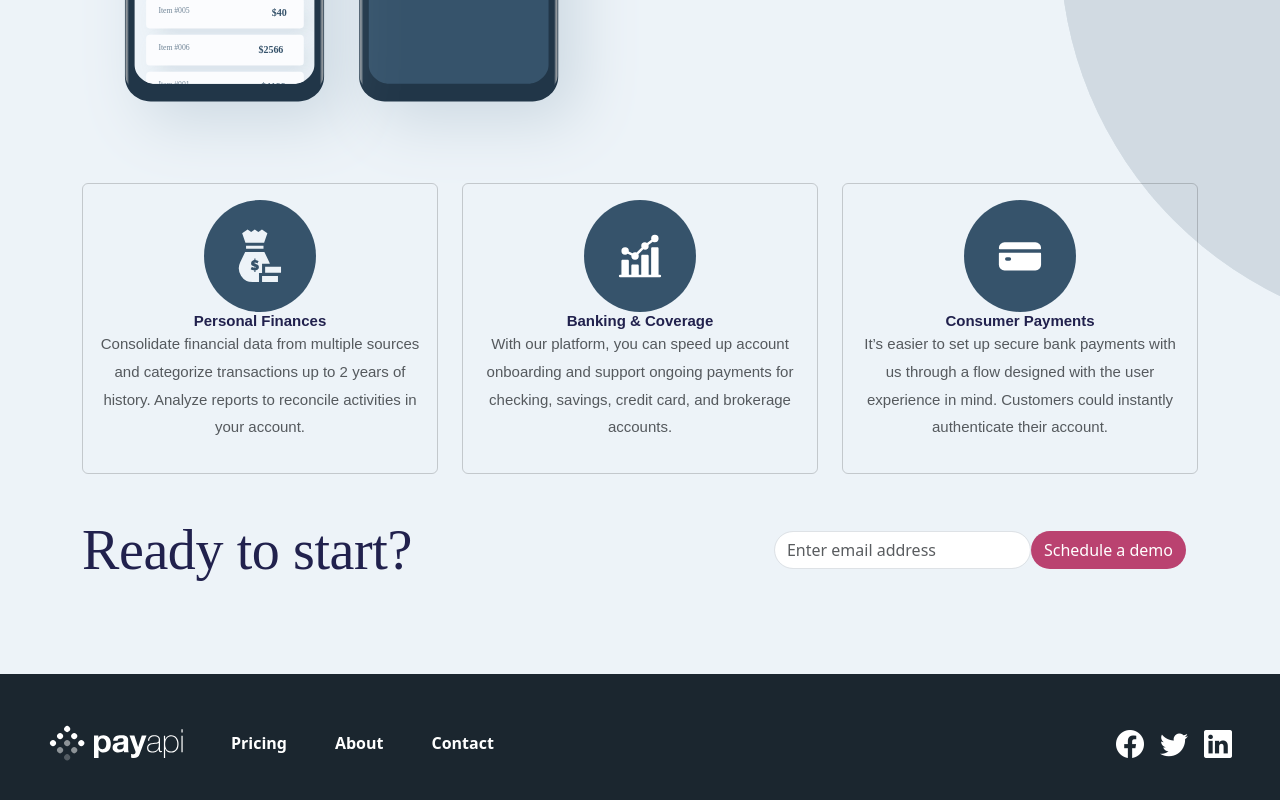
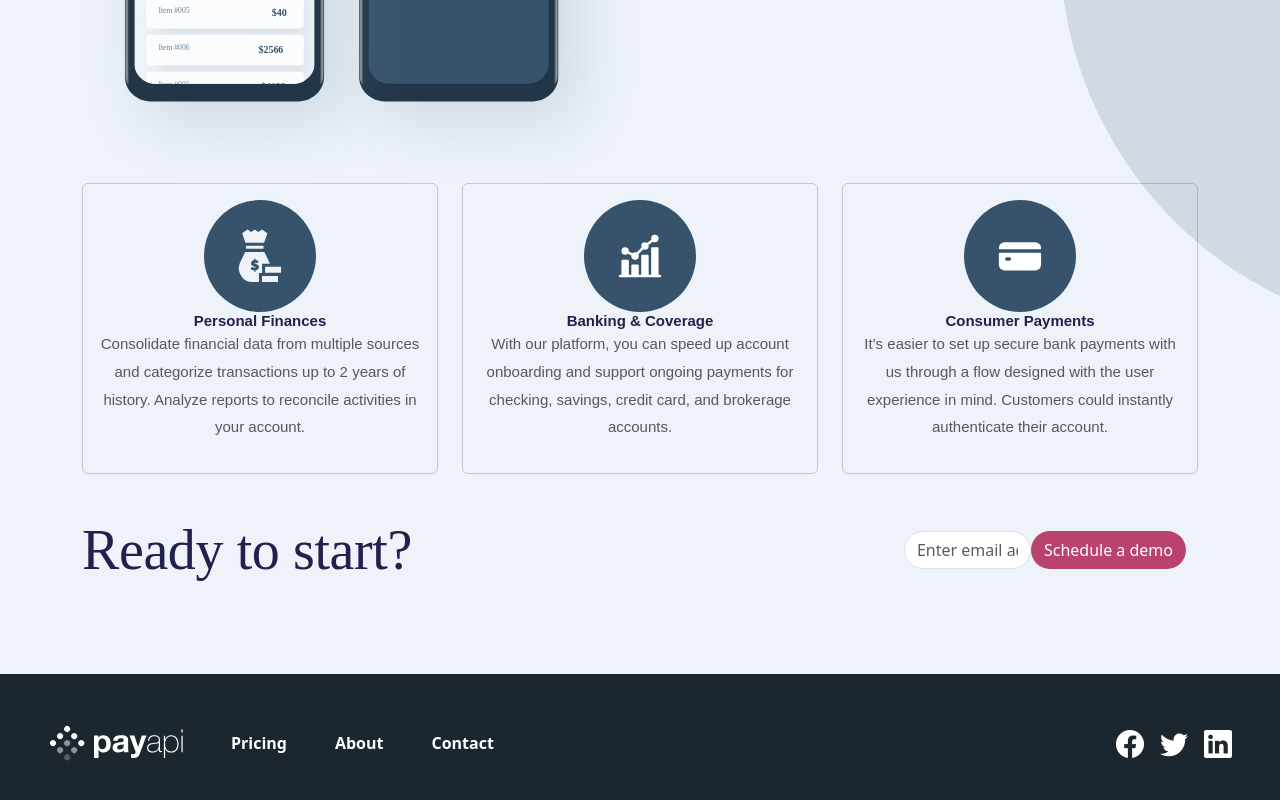
Before and after one commit to abdalsimam1-sketch/pay-api-multipage-website, a React (Vite) app: page / in a window 1280 px wide. Shown: the part 1829-2629 px from the top of the page. Built offline with nearby package versions, Linux system fonts and the light colour scheme.

Commit message:
fix: ready to start email form full width

```diff
--- a/src/components/EmailForm.jsx
+++ b/src/components/EmailForm.jsx
@@ -7,7 +7,7 @@ export const EmailForm = () => {
         <div className="d-flex flex-column flex-md-row gap-3  gap-md-0 rounded-pill email-form">
           <input
             type="text"
-            className="form-control rounded-pill "
+            className="form-control rounded-pill"
             placeholder="Enter email address"
           />
           <Button variant="1" children="Schedule a demo"></Button>
--- a/src/index.css
+++ b/src/index.css
@@ -245,4 +245,7 @@
   .hero-section img {
     transform: none;
   }
+  .ready-text {
+    margin-right: 30rem;
+  }
 }
--- a/src/pages/Home.jsx
+++ b/src/pages/Home.jsx
@@ -104,9 +104,11 @@ export const Home = () => {
             ))}
           </section>
 
-          <section className="d-flex justify-content-between align-items-center my-5">
-            <div className="text-preset-2">Ready to start? </div>
-            <div>
+          <section className="d-flex flex-column flex-md-row justify-content-md-between align-items-stretch align-items-md-center my-5">
+            <div className="text-preset-2 text-nowrap ready-text">
+              Ready to start?
+            </div>
+            <div className="w-100 ">
               <EmailForm></EmailForm>
             </div>
           </section>
```
